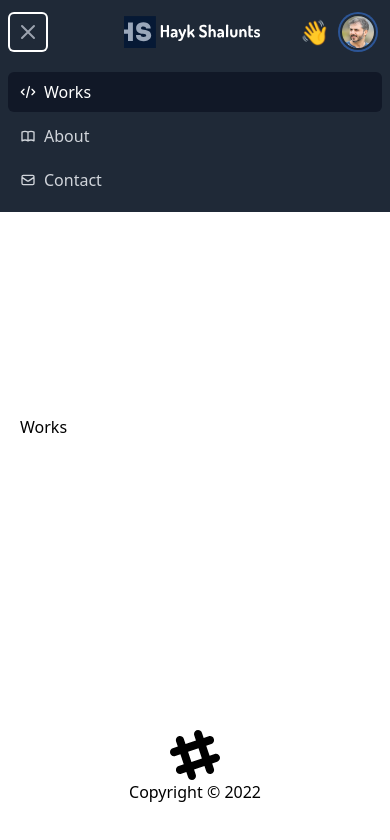
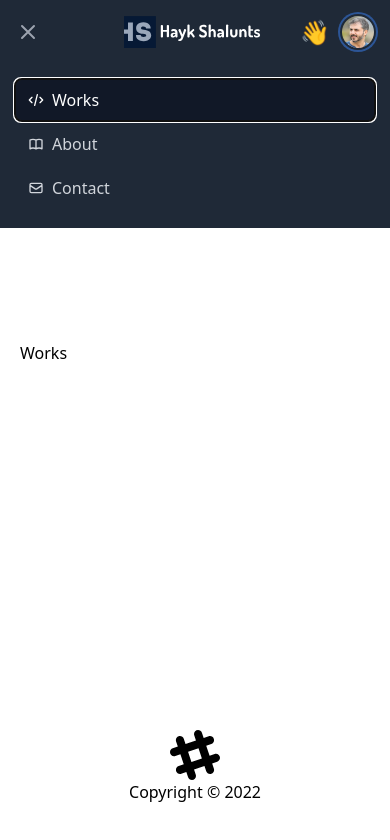
Before and after one commit to shalunts/react-tailwind-portfolio, a React (Create React App) app: page / in a window 390 px wide. Both pictures are taken after a click on the button "Open main menu". Shown: the top 840 px of the page. Built offline with nearby package versions, Linux system fonts and the light colour scheme.

Commit message:
updated navbar

```diff
--- a/src/App.js
+++ b/src/App.js
@@ -5,8 +5,7 @@ import {
   Route,
 } from 'react-router-dom';
 
-import Navbar from './components/Navbar';
-import Footer from './components/Footer';
+import { Navbar, Footer } from './components';
 import { Works, About, Contact, NotFound } from './pages';
 
 const App = () => {
--- a/src/components/Navbar.jsx
+++ b/src/components/Navbar.jsx
@@ -1,6 +1,7 @@
 /* This example requires Tailwind CSS v2.0+ */
-import { useState } from 'react';
-import { Disclosure, Menu, Transition } from '@headlessui/react';
+import { Fragment, useState } from 'react';
+import { Popover, Menu, Transition } from '@headlessui/react';
+
 import {
   MenuIcon,
   XIcon,
@@ -36,14 +37,14 @@ export default function Navbar() {
   };
 
   return (
-    <Disclosure as='nav' className='bg-gray-800'>
+    <Popover as='nav' className='bg-gray-800'>
       {({ open }) => (
         <>
           <div className='max-w-7xl mx-auto px-2 sm:px-6 lg:px-8'>
             <div className='relative flex items-center justify-between h-16'>
               <div className='absolute inset-y-0 left-0 flex items-center sm:hidden'>
                 {/* Mobile menu button*/}
-                <Disclosure.Button className='inline-flex items-center justify-center p-2 rounded-md text-gray-400 hover:text-white hover:bg-gray-700 focus:outline-none focus:ring-2 focus:ring-inset focus:ring-white'>
+                <Popover.Button className='inline-flex items-center justify-center p-2 rounded-md text-gray-400 hover:text-white hover:bg-gray-700 focus:outline-none focus:ring-2 focus:ring-inset focus:ring-white'>
                   <span className='sr-only'>Open main menu</span>
                   {open ? (
                     <XIcon
@@ -56,7 +57,7 @@ export default function Navbar() {
                       aria-hidden='true'
                     />
                   )}
-                </Disclosure.Button>
+                </Popover.Button>
               </div>
               <div className='flex-1 flex items-center justify-center sm:items-stretch sm:justify-start'>
                 <div className='flex-shrink-0 flex items-center'>
@@ -122,14 +123,27 @@ export default function Navbar() {
             </div>
           </div>
 
-          {/* For Mbile  */}
-          <Disclosure.Panel className='sm:hidden'>
+          {/* For Mobile  */}
+          <Transition
+            as={Fragment}
+            enter='duration-150 ease-out'
+            enterFrom='opacity-0 scale-95'
+            enterTo='opacity-100 scale-100'
+            leave='duration-100 ease-in'
+            leaveFrom='opacity-100 scale-100'
+            leaveTo='opacity-0 scale-95'
+          >
+            <Popover.Panel
+              focus
+              className='absolute z-10 top-16 bg-gray-800 inset-x-0 p-2 transition transform origin-top-right md:hidden'
+            >
               <div className='px-2 pt-2 pb-3 space-y-1'>
                 {navigation.map((item) => {
-                const isActiveRoute = location.pathname === item.href;
+                  const isActiveRoute =
+                    location.pathname === item.href;
 
                   return (
-                  <Disclosure.Button
+                    <Popover.Button
                       key={item.name}
                       as='a'
                       href={item.href}
@@ -139,17 +153,20 @@ export default function Navbar() {
                           : 'text-gray-300 hover:bg-gray-700 hover:text-white',
                         'px-3 py-2 rounded-md text-base font-medium flex flex-row items-center gap-2'
                       )}
-                    aria-current={isActiveRoute ? 'page' : undefined}
+                      aria-current={
+                        isActiveRoute ? 'page' : undefined
+                      }
                     >
                       <div style={{ width: '1rem' }}>{item.icon}</div>
                       {item.name}
-                  </Disclosure.Button>
+                    </Popover.Button>
                   );
                 })}
               </div>
-          </Disclosure.Panel>
+            </Popover.Panel>
+          </Transition>
         </>
       )}
-    </Disclosure>
+    </Popover>
   );
 }
--- /dev/null
+++ b/src/components/index.js
@@ -0,0 +1,2 @@
+export { default as Navbar } from './Navbar';
+export { default as Footer } from './Footer';
```
Lines whose indentation alone changed are shown as unchanged.
